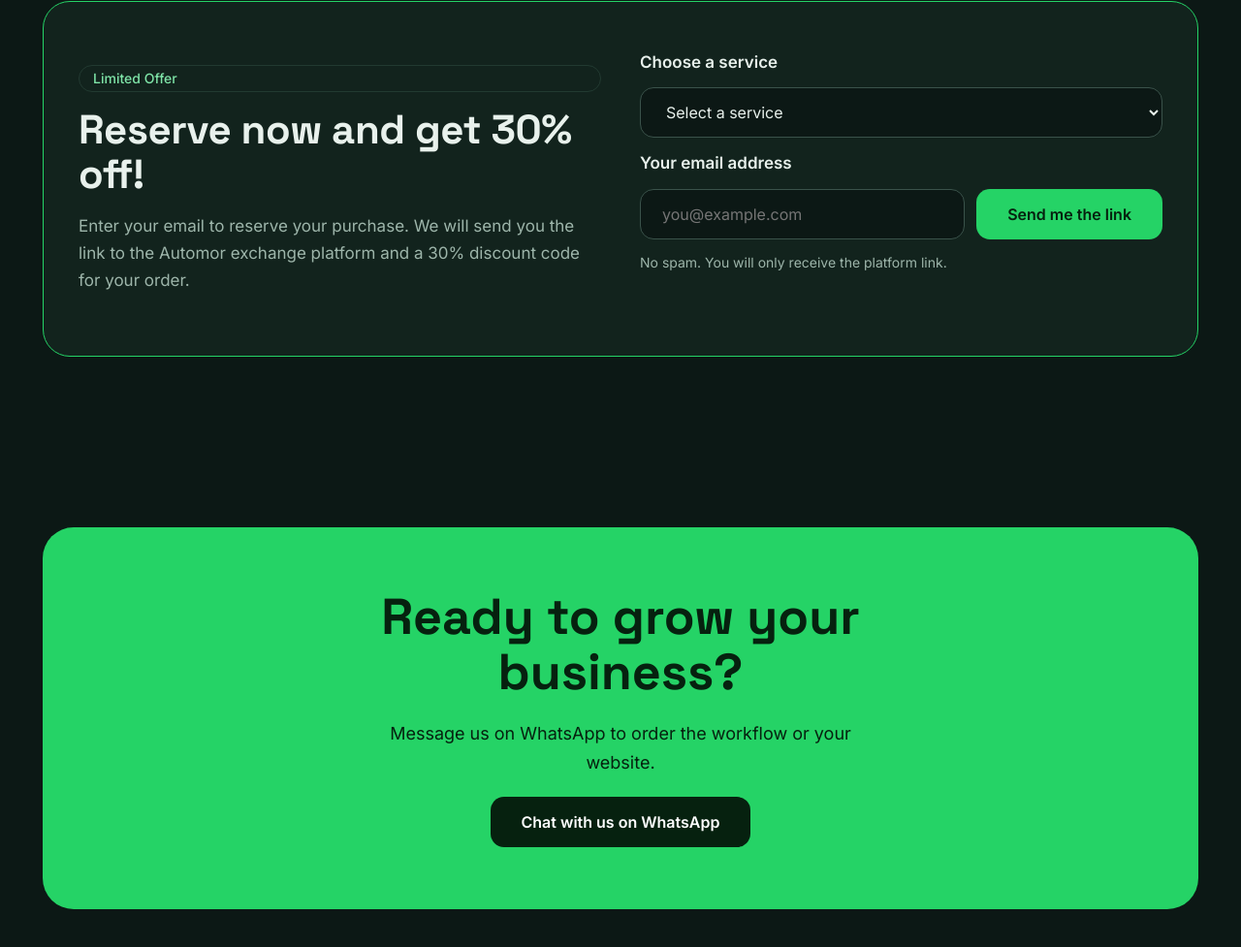
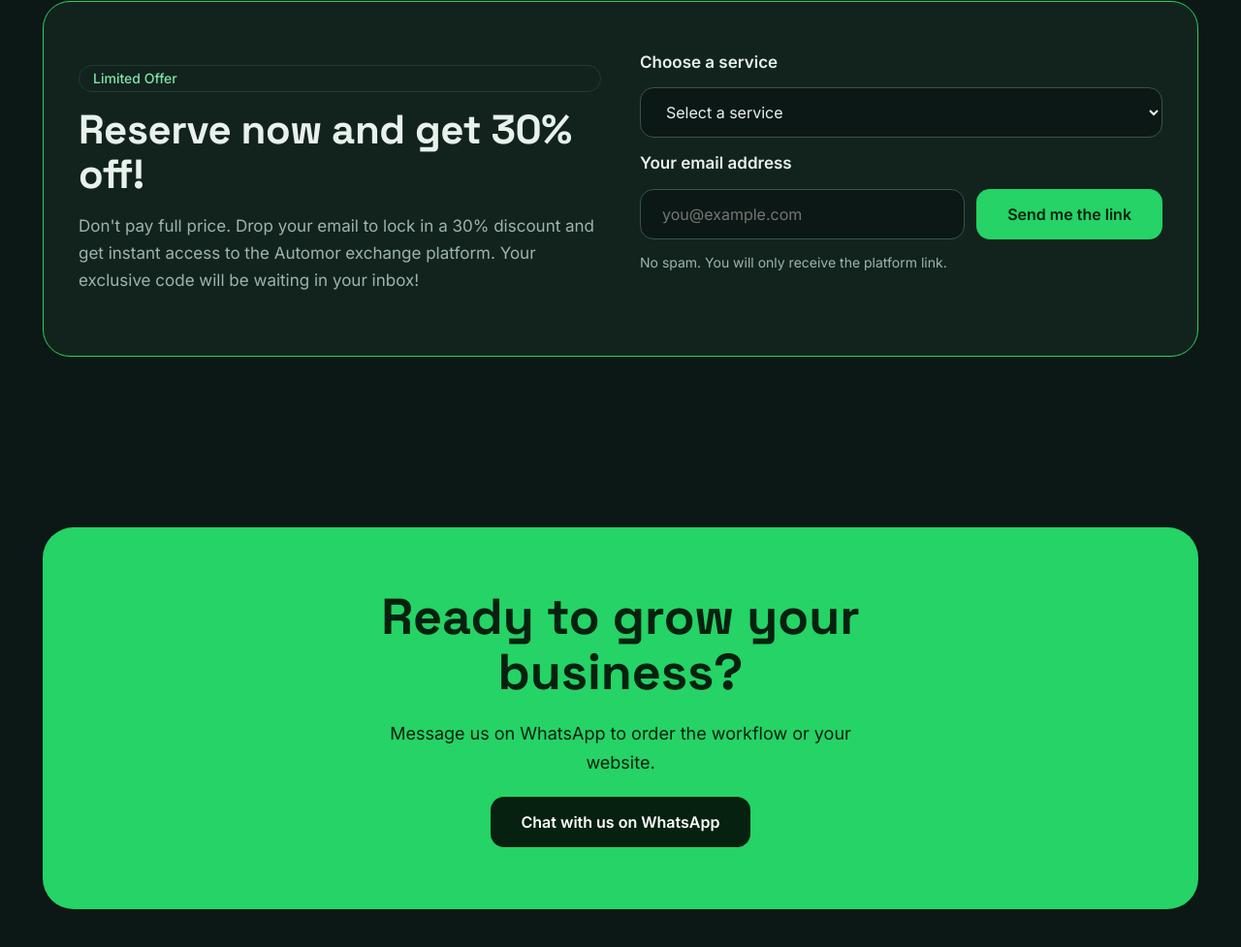
Before and after one commit to jlaielmohamed/automor, a plain HTML site: page index.html in a window 1280 px wide. Shown: the part 4081-5058 px from the top of the page at 97% size. Drawn offline with Linux system fonts and the light colour scheme.

Commit message:
Improve copywriting for reservation hook

```diff
--- a/index.html
+++ b/index.html
@@ -239,7 +239,7 @@
           <div class="email-card-content">
             <span class="tag">Limited Offer</span>
             <h2 class="email-card-title">Reserve now and get 30% off!</h2>
-            <p class="email-card-text">Enter your email to reserve your purchase. We will send you the link to the Automor exchange platform and a 30% discount code for your order.</p>
+            <p class="email-card-text">Don't pay full price. Drop your email to lock in a <span class="accent">30% discount</span> and get instant access to the Automor exchange platform. Your exclusive code will be waiting in your inbox!</p>
           </div>
           <div class="email-form" id="email-form-container">
             <label class="email-label" for="service-select">Choose a service</label>
```
